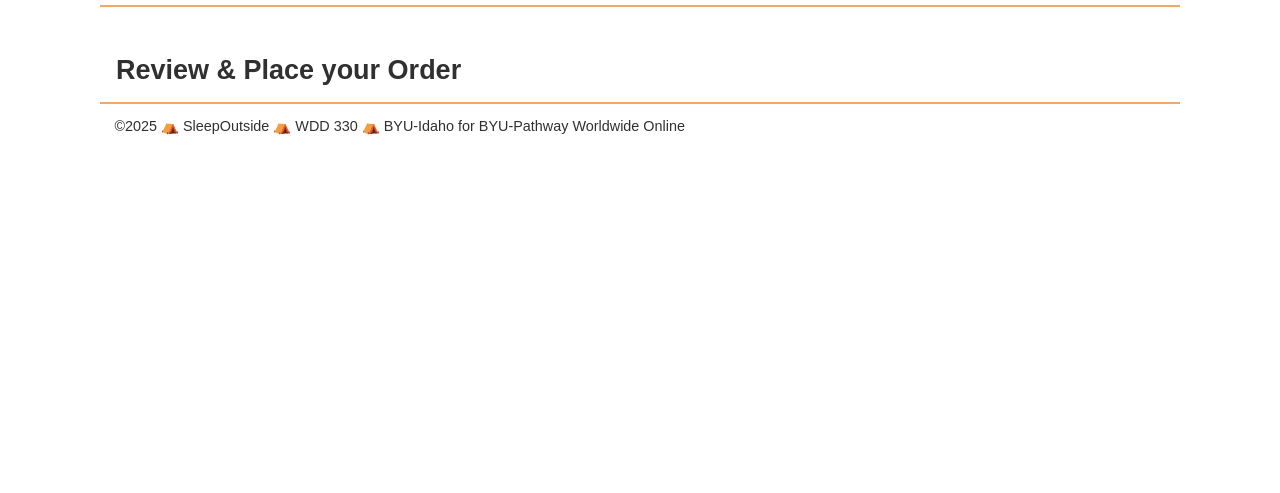
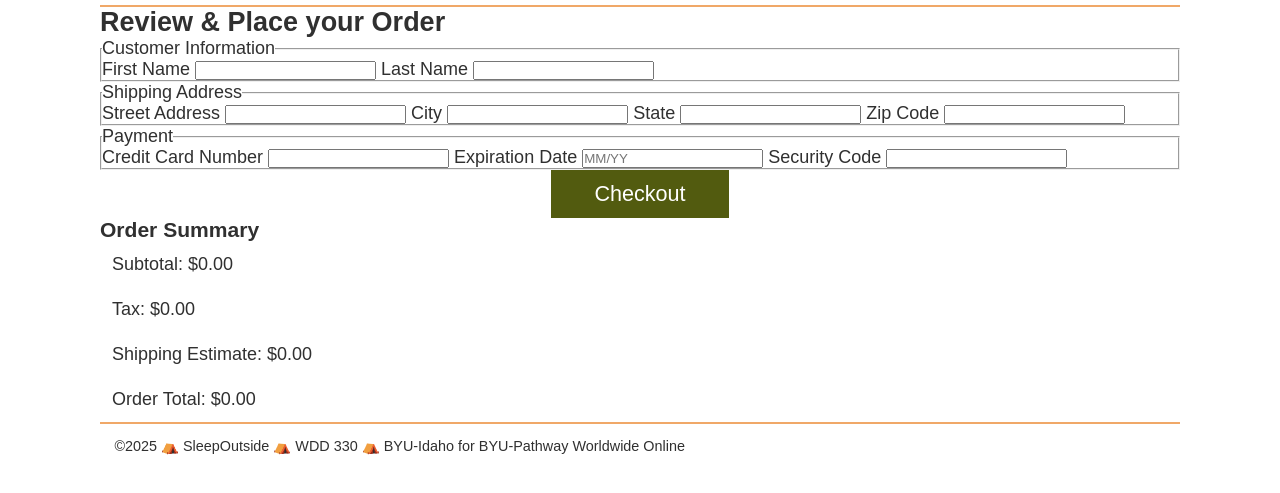
Before and after one commit to Thia100/wdd-330, a website: page src/checkout/index.html in a window 1280 px wide. Shown: the part 71-564 px from the top of the page. Drawn offline with Linux system fonts and the light colour scheme; files that its build step writes are made by us from their sources.

Commit message:
Add checkout process and order summary

```diff
--- a/src/checkout/index.html
+++ b/src/checkout/index.html
@@ -9,7 +9,7 @@
 
   <title>Sleep Outside | Checkout</title>
 
-  <link rel="stylesheet" href="css/style.css" />
+  <link rel="stylesheet" href="../css/style.css" />
 
   <script src="../js/checkout.js" type="module"></script>
 </head>
@@ -19,8 +19,60 @@
   </header>
 
   <main class="divider">
-    <section class="products">
+    <section class="checkout">
       <h2>Review & Place your Order</h2>
+
+      <form id="checkout-form">
+        <fieldset>
+          <legend>Customer Information</legend>
+
+          <label for="firstName">First Name</label>
+          <input id="firstName" name="firstName" type="text" required>
+
+          <label for="lastName">Last Name</label>
+          <input id="lastName" name="lastName" type="text" required>
+        </fieldset>
+
+        <fieldset>
+          <legend>Shipping Address</legend>
+
+          <label for="street">Street Address</label>
+          <input id="street" name="street" type="text" required>
+
+          <label for="city">City</label>
+          <input id="city" name="city" type="text" required>
+
+          <label for="state">State</label>
+          <input id="state" name="state" type="text" required>
+
+          <label for="zip">Zip Code</label>
+          <input id="zip" name="zip" type="text" required>
+        </fieldset>
+
+        <fieldset>
+          <legend>Payment</legend>
+
+          <label for="cardNumber">Credit Card Number</label>
+          <input id="cardNumber" name="cardNumber" type="text" required>
+
+          <label for="expiration">Expiration Date</label>
+          <input id="expiration" name="expiration" type="text" placeholder="MM/YY" required>
+
+          <label for="securityCode">Security Code</label>
+          <input id="securityCode" name="securityCode" type="text" required>
+        </fieldset>
+
+        <button type="submit">Checkout</button>
+      </form>
+
+      <aside class="order-summary">
+        <h3>Order Summary</h3>
+
+        <p class="summary-subtotal"></p>
+        <p class="summary-tax"></p>
+        <p class="summary-shipping"></p>
+        <p class="summary-total"></p>
+      </aside>
     </section>
   </main>
 
--- a/src/css/style.css
+++ b/src/css/style.css
@@ -90,13 +90,17 @@
   margin-top: -1.3em;
 }
 
-.logo--square > div {
+.logo--square>div {
   margin-top: -1.7em;
 }
 
 /* utility classes */
 .highlight {
   color: var(--tertiary-color);
+}
+
+.hide {
+  display: none;
 }
 
 button {
--- /dev/null
+++ b/src/js/CheckoutProcess.mjs
@@ -0,0 +1,53 @@
+import { getLocalStorage } from "./utils.mjs";
+
+export default class CheckoutProcess {
+    constructor(key, outputSelector) {
+        this.key = key;
+        this.outputSelector = outputSelector;
+        this.list = [];
+        this.itemTotal = 0;
+        this.shipping = 0;
+        this.tax = 0;
+        this.orderTotal = 0;
+    }
+
+    init() {
+        this.list = getLocalStorage(this.key) || [];
+        this.calculateItemSubTotal();
+    }
+
+    calculateItemSubTotal() {
+        this.itemTotal = this.list.reduce(
+            (sum, item) => sum + item.FinalPrice,
+            0
+        );
+
+        this.calculateOrderTotal();
+    }
+
+    calculateOrderTotal() {
+        this.tax = this.itemTotal * 0.06;
+
+        if (this.list.length > 0) {
+            this.shipping = 10 + (this.list.length - 1) * 2;
+        } else {
+            this.shipping = 0;
+        }
+
+        this.orderTotal = this.itemTotal + this.tax + this.shipping;
+
+        this.displayOrderTotals();
+    }
+
+    displayOrderTotals() {
+        const subtotal = document.querySelector(`${this.outputSelector} .summary-subtotal`);
+        const tax = document.querySelector(`${this.outputSelector} .summary-tax`);
+        const shipping = document.querySelector(`${this.outputSelector} .summary-shipping`);
+        const total = document.querySelector(`${this.outputSelector} .summary-total`);
+
+        subtotal.textContent = `Subtotal: $${this.itemTotal.toFixed(2)}`;
+        tax.textContent = `Tax: $${this.tax.toFixed(2)}`;
+        shipping.textContent = `Shipping Estimate: $${this.shipping.toFixed(2)}`;
+        total.textContent = `Order Total: $${this.orderTotal.toFixed(2)}`;
+    }
+}
--- a/src/js/ProductData.mjs
+++ b/src/js/ProductData.mjs
@@ -1,4 +1,6 @@
 const baseURL = import.meta.env.VITE_SERVER_URL;
+
+console.log("BASE URL:", baseURL);
 
 function convertToJson(res) {
   if (res.ok) {
--- a/src/js/checkout.js
+++ b/src/js/checkout.js
@@ -1,3 +1,12 @@
 import { loadHeaderFooter } from "./utils.mjs";
+import CheckoutProcess from "./CheckoutProcess.mjs";
 
 loadHeaderFooter();
+
+const checkout = new CheckoutProcess("so-cart", ".order-summary");
+
+checkout.init();
+
+document.querySelector("#zip").addEventListener("blur", () => {
+    checkout.calculateOrderTotal();
+});
```
Also changed, not shown: src/cart/index.html (+12 -1 lines), src/js/ShoppingCart.mjs (+34 -0 lines).
